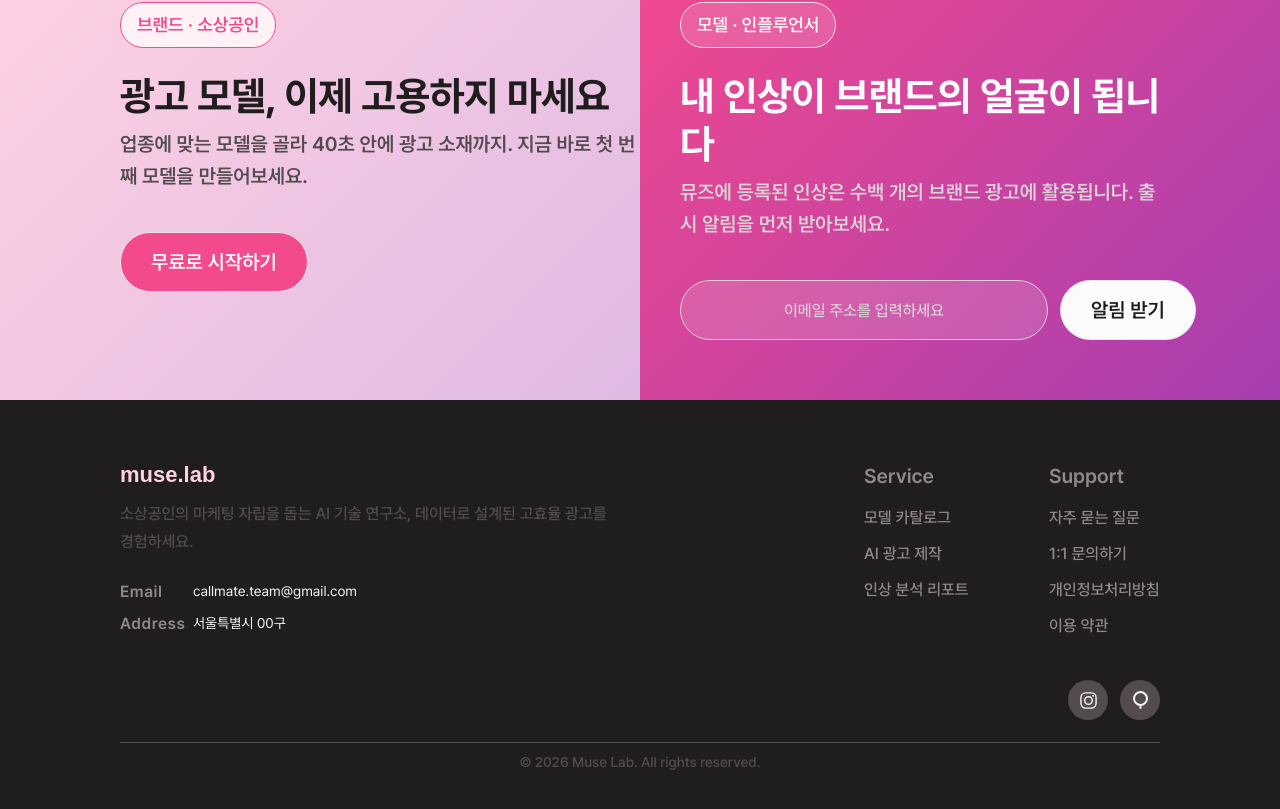
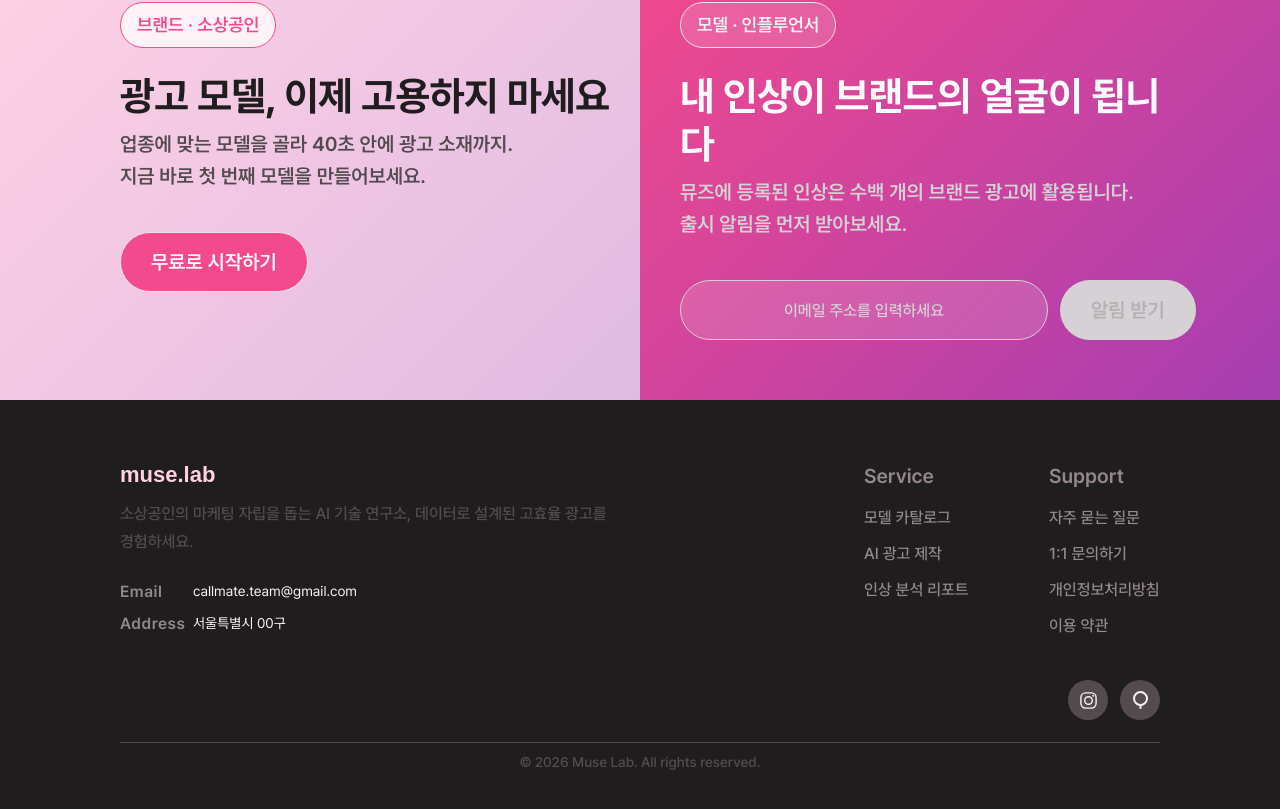
Before and after one commit to themuselab/MuseFE, a Next.js app: page / in a window 1280 px wide. Shown: the part 5087-5896 px from the top of the page. Built offline with nearby package versions, Linux system fonts and the light colour scheme; no server answers; a web font is replaced by a local one.

Commit message:
feat(landing): CTA 이메일 알림 신청 폼 + 본문 줄바꿈/라우팅 정리

```diff
--- a/src/api/preRegistration.ts
+++ b/src/api/preRegistration.ts
@@ -5,6 +5,7 @@ export type PreRegistrationRequest = {
   phone?: string;
   privacyAgreed: true;
   marketingAgreed: boolean;
+  source?: "signup_waitlist" | "landing_cta";
 };
 
 export type PreRegistrationResponse = {
--- a/src/app/_components/CTASection.tsx
+++ b/src/app/_components/CTASection.tsx
@@ -1,10 +1,61 @@
 "use client";
 
 import { useState } from "react";
+import { useRouter } from "next/navigation";
 import { Button } from "@/components/Button";
+import { usePreRegistration } from "@/hooks/usePreRegistration";
+
+const EMAIL_REGEX = /^[^\s@]+@[^\s@]+\.[^\s@]+$/;
+
+const ERROR_MESSAGES: Record<string, string> = {
+  PRE_REGISTRATION_EMAIL_EXISTS: "이미 신청된 이메일입니다.",
+  VALIDATION_ERROR: "유효하지 않은 입력입니다.",
+};
 
 export function CTASection() {
+  const router = useRouter();
   const [email, setEmail] = useState("");
+  const [feedback, setFeedback] = useState<
+    { type: "success" | "error"; message: string } | null
+  >(null);
+
+  const mutation = usePreRegistration({
+    onSuccess: () => {
+      setEmail("");
+      setFeedback({
+        type: "success",
+        message: "신청 완료! 입력하신 이메일로 안내 메일을 보냈어요.",
+      });
+    },
+    onError: (error) => {
+      setFeedback({
+        type: "error",
+        message:
+          ERROR_MESSAGES[error.code] ??
+          error.message ??
+          "잠시 후 다시 시도해주세요.",
+      });
+    },
+  });
+
+  const handleSubmit = () => {
+    setFeedback(null);
+    if (!EMAIL_REGEX.test(email)) {
+      setFeedback({
+        type: "error",
+        message: "유효한 이메일 주소를 입력해주세요.",
+      });
+      return;
+    }
+    mutation.mutate({
+      email,
+      privacyAgreed: true,
+      marketingAgreed: true,
+      source: "landing_cta",
+    });
+  };
+
+  const isPending = mutation.isPending;
 
   return (
     <section className="w-full bg-neutral-50">
@@ -28,15 +79,20 @@ export function CTASection() {
                   광고 모델,{"\n"}이제 고용하지 마세요
                 </h3>
                 <p className="text-heading-s text-neutral-700 max-md:text-body-l">
-                  업종에 맞는 모델을 골라 40초 안에 광고 소재까지.{"\n"}지금 바로
-                  첫 번째 모델을 만들어보세요.
+                  업종에 맞는 모델을 골라 40초 안에 광고 소재까지.
+                  <br />
+                  지금 바로 첫 번째 모델을 만들어보세요.
                 </p>
               </div>
             </div>
 
             {/* CTA */}
             <div>
-              <Button hierarchy="accent" size="large">
+              <Button
+                hierarchy="accent"
+                size="large"
+                onClick={() => router.push("/generate")}
+              >
                 무료로 시작하기
               </Button>
             </div>
@@ -62,25 +118,52 @@ export function CTASection() {
                   내 인상이{"\n"}브랜드의 얼굴이 됩니다
                 </h3>
                 <p className="text-heading-s text-neutral-300 max-md:text-body-l">
-                  뮤즈에 등록된 인상은 수백 개의 브랜드 광고에 활용됩니다.{"\n"}
+                  뮤즈에 등록된 인상은 수백 개의 브랜드 광고에 활용됩니다.
+                  <br />
                   출시 알림을 먼저 받아보세요.
                 </p>
               </div>
             </div>
 
             {/* 이메일 입력 + CTA */}
+            <form
+              onSubmit={(e) => {
+                e.preventDefault();
+                handleSubmit();
+              }}
+              className="flex flex-col gap-2"
+            >
               <div className="flex items-center gap-3 max-md:flex-col">
                 <input
                   type="email"
                   value={email}
                   onChange={(e) => setEmail(e.target.value)}
+                  disabled={isPending}
                   placeholder="이메일 주소를 입력하세요"
-                className="flex-1 h-[60px] px-[30px] py-4 rounded-full bg-neutral-100/15 border border-neutral-300 text-body-l text-neutral-300 placeholder:text-neutral-300 text-center outline-none focus:border-neutral-50 transition-colors max-md:w-full"
+                  className="flex-1 h-15 px-7.5 py-4 rounded-full bg-neutral-100/15 border border-neutral-300 text-body-l text-neutral-300 placeholder:text-neutral-300 text-center outline-none focus:border-neutral-50 transition-colors disabled:opacity-60 max-md:w-full"
                 />
-              <Button hierarchy="secondary" size="large" className="shrink-0 whitespace-nowrap">
-                알림 받기
+                <Button
+                  type="submit"
+                  hierarchy="secondary"
+                  size="large"
+                  disabled={isPending || !email}
+                  className="shrink-0 whitespace-nowrap"
+                >
+                  {isPending ? "전송 중..." : "알림 받기"}
                 </Button>
               </div>
+              {feedback && (
+                <p
+                  className={`text-body-s ${
+                    feedback.type === "success"
+                      ? "text-success-300"
+                      : "text-error-300"
+                  }`}
+                >
+                  {feedback.message}
+                </p>
+              )}
+            </form>
           </div>
         </div>
       </div>
```
Lines whose indentation alone changed are shown as unchanged.
